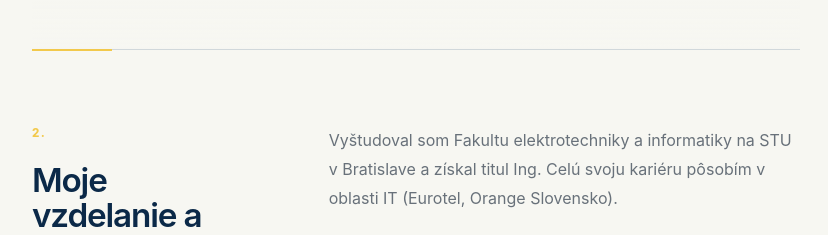
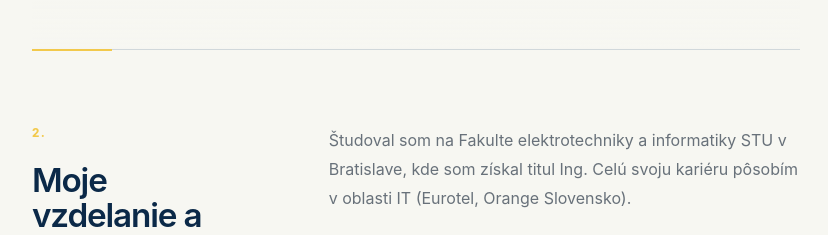
Before and after one commit to matok23/erik-vrabel, a React (Vite) app: page / in a window 1280 px wide. Shown: the part 1940-2175 px from the top of the page, without its empty margins (224-1052 px from the left). Built offline with nearby package versions, Linux system fonts and the light colour scheme.

Commit message:
about changes

```diff
--- a/src/sections/About.jsx
+++ b/src/sections/About.jsx
@@ -118,10 +118,8 @@ function About() {
 
                     <div className="about-block__content">
                         <p>
-                            Vyštudoval som Fakultu elektrotechniky a informatiky
-                            na STU v Bratislave a získal titul Ing. Celú svoju
-                            kariéru pôsobím v oblasti IT (Eurotel, Orange
-                            Slovensko).
+                            Študoval som na Fakulte elektrotechniky a informatiky STU v Bratislave,
+                            kde som získal titul Ing. Celú svoju kariéru pôsobím v oblasti IT (Eurotel, Orange Slovensko).
                         </p>
 
                         <p>
--- a/src/sections/Contact.jsx
+++ b/src/sections/Contact.jsx
@@ -112,7 +112,7 @@ function Contact() {
                         })
                     }
                 >
-                    Návrat na vrchol ↑
+                    Návrat na začiatok ↑
                 </button>
             </footer>
         </Section>
```
Also changed, not shown: 1 other file (tests, documents, lock files or other folders).
